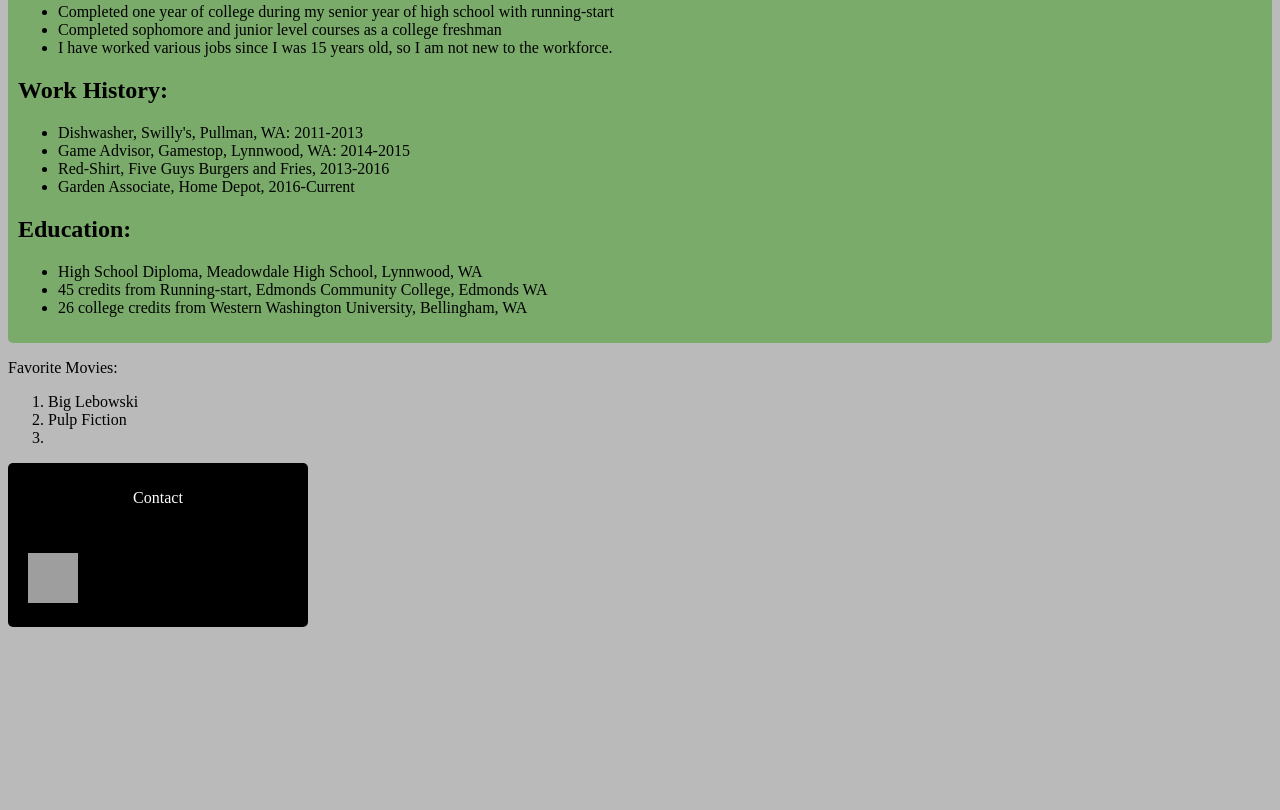
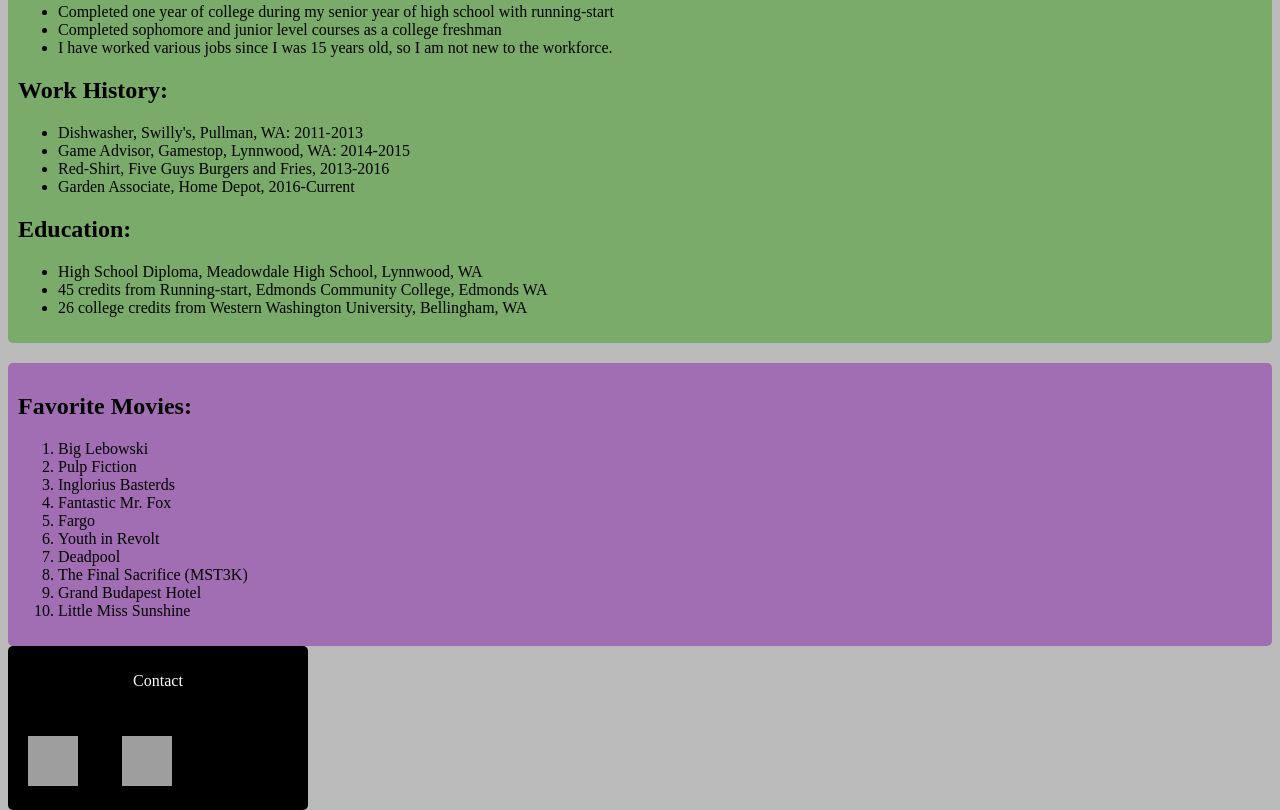
Before and after one commit to WillSkelton/aboutme, a plain HTML site: page index.html in a window 1280 px wide. Shown: the part 387-1197 px from the top of the page. Before the commit the page ends 850 px from the top, so only its background shows below. Drawn offline with Linux system fonts and the light colour scheme; grey boxes are pictures that could not be loaded.

Commit message:
Added top ten list

```diff
--- a/index.html
+++ b/index.html
@@ -66,11 +66,18 @@
 
 			<!-- ====== Top Ten ======================================================= -->
 		<section id="top-ten">
-			<p> Favorite Movies: </p>
+			<h2> Favorite Movies: </h2>
 			<ol>
 				<li>Big Lebowski</li>
 				<li>Pulp Fiction</li>
-				<li></li>
+				<li>Inglorius Basterds</li>
+				<li>Fantastic Mr. Fox</li>
+				<li>Fargo</li>
+				<li>Youth in Revolt</li>
+				<li>Deadpool</li>
+				<li>The Final Sacrifice (MST3K)</li>
+				<li>Grand Budapest Hotel</li>
+				<li>Little Miss Sunshine</li>
 			</ol>
 		</section>
 
@@ -79,7 +86,8 @@
 			<p> Contact </p>
 			<!-- ====== Github link ===================================================== -->
 			<a href="https://github.com/William-F-Skelton"> <img id="github" src="https://assets-cdn.github.com/images/modules/logos_page/GitHub-Mark.png"/></a>
-			<!-- <img src= "https://assets-cdn.github.com/images/modules/logos_page/GitHub-Mark.png"/> -->
+
+			<a href="https://www.linkedin.com/"> <img id="linkedin" src="https://upload.wikimedia.org/wikipedia/commons/thumb/c/ca/LinkedIn_logo_initials.png/768px-LinkedIn_logo_initials.png" /></a>
 		</section>
 
 
--- a/style.css
+++ b/style.css
@@ -42,10 +42,16 @@ header h1{
 	height: 50px;
 	width: 50px;
 }
+#linkedin{
+
+	margin: 20px;
+	height: 50px;
+	width: 50px;
+}
 .connect{
 
 	z-index: 1;
-	position: fixed;
+	position: absolute;
 	background-color: black;
 	width: 300px;
 	border-radius: 5px;
@@ -56,3 +62,10 @@ header h1{
 	color: white;
 	padding: 10px;
 }
+
+#top-ten{
+	background-color: #A16DB3;
+	border-radius: 5px;
+	padding: 10px;
+	margin-top: 20px;
+}
```
